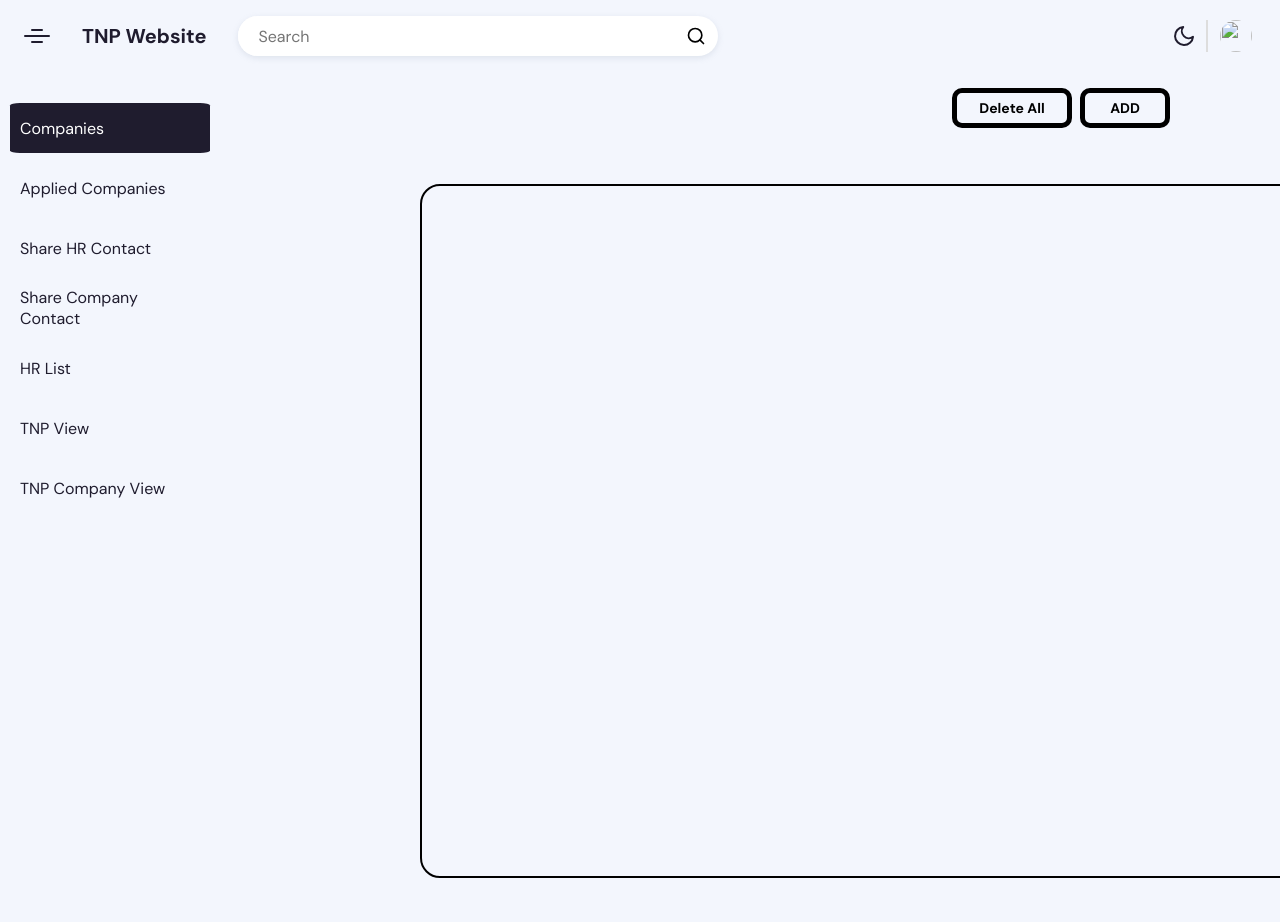
After one commit to hiteshkumar8642/tnp_website, a Django app: page /dashboard/tnp_company_view/ in a window 1280 px wide. The commit adds this page. Run offline with Django 5.2, Linux system fonts and the light colour scheme; data that the repository does not hold is empty.

Commit message:
tnp_company_view_added

```diff
--- a/dashboard/urls.py
+++ b/dashboard/urls.py
@@ -6,8 +6,10 @@ urlpatterns = [
     path('', views.dashboard, name='dashboard'),
     path('company_contacts/',views.handle_comapany_contact,name='company_contacts'),
     path('hr_contacts/',views.handle_hr_contact,name='hr_contacts'),
-    path('hr_list/',views.print_list,name="hr_list"),
+    path(',/',views.print_list,name="hr_list"),
     path('tnp_view/',views.tnp_view,name="tnp_view"),
     path('dlt_all/',views.delete_all_contact,name="dlt_all"),
-    # path('transfer_contact/',views.transfer_contact,name="transfer_contact")
+    path('transfer_contact/<int:hr_id>',views.transfer_contact,name="transfer_contact"),
+    path('tnp_company_view/',views.tnp_company_view,name="tnp_company_view"),
+    path('delete_all_company_contact/',views.delete_all_company_contact,name="delete_all_company_contact")
 ]
--- a/dashboard/views.py
+++ b/dashboard/views.py
@@ -6,14 +6,10 @@ from django.shortcuts import render, get_object_or_404
 from django.contrib.auth.views import LoginView
 from .models import College
 from django.http import HttpResponse
-from dashboard.models import Shared_Company,Shared_HR_contact,UserDetails,Announcement,Application
+from dashboard.models import Shared_Company,Shared_HR_contact,UserDetails,HRContact
 
 def dashboard(request):
-    if request.user.is_authenticated:
-        announcement = Announcement.objects.all().order_by('created')[:10]
-        application = Application.objects.all().order_by('created')
-        print(application[0])
-        return render(request,'dashboard/companies.html',{'application':application , 'announcement':announcement})
+    return render(request,'dashboard/companies.html')
 
 def company_contact(request):
     return render(request,'company_contact.html')
@@ -31,15 +27,13 @@ def handle_comapany_contact(request):
         is_company = request.POST.get('is_company')
         locations = request.POST.get('location-id')
         users = request.user
-        user_id = users.id
-        user_details = get_object_or_404(UserDetails, user=users)
-        branch = user_details.college_branch
+        branch = users.userdetails.college_branch
 
         res = Shared_Company.objects.filter(company_name=company_name).exists()
         if res==True:
             return render(request,'dashboard/company_contact.html',{'msg':'Company Already Exist !!!'})
         else:
-            comp_db_obj = Shared_Company(company_name=company_name,company_email=comp_email,company_contact=comp_contact,ctc=ctc,college_visited=clg_visited,type=selected_options,is_company=is_company,location=locations,college_branch=branch,student_id=user_id)
+            comp_db_obj = Shared_Company(company_name=company_name,company_email=comp_email,company_contact=comp_contact,ctc=ctc,college_visited=clg_visited,type=selected_options,is_company=is_company,location=locations,college_branch=branch,user=users)
             comp_db_obj.save()
             return render(request,'dashboard/company_contact.html',{'msg':'Data Saved Successfully.'})
     else:
@@ -61,23 +55,16 @@ def handle_hr_contact(request):
 
         users = request.user
         print(users.userdetails.college_branch)
-        # # user_id = users.id
-        # # user_id = User.objects.get(id=request.user)
-        # # print(user_id)
-        # user_details = UserDetails.objects.get(user=users)
-        # branch = user_details.college_branch
-
-
-        # res = Shared_HR_contact.objects.filter(company_name=company_name,name=name).exists()
-        # if res == True:
-        #     return render(request,'dashboard/company_contact.html',{'msg':'Company Already Exist !!!'})
-        # else:
         hr_db_obj = Shared_HR_contact(name=name, company_name=company_name, email=email, contact_number=contact_number,linkedin_id=linkedin,college_branch=users.userdetails.college_branch,user=users)
         hr_db_obj.save()
         return redirect(request.path,{'msg':'Data Saved successfully!!!!'})
     else:
         print("devvrat")
         return render(request , 'dashboard/hr_contact.html')
+
+
+
+# TNP View of HR contact
 
 def print_list(request):
     res = Shared_HR_contact.objects.all()
@@ -91,4 +78,25 @@ def delete_all_contact(request):
     Shared_HR_contact.objects.all().delete()
     return render(request,'dashboard/tnp_view.html')
 
-# def transfer_contact(request):
+def transfer_contact(request,hr_id):
+    sh_hr_obj =  Shared_HR_contact.objects.get(id=hr_id)
+    name = sh_hr_obj.name
+    company = sh_hr_obj.company_name
+    email = sh_hr_obj.email
+    contact = sh_hr_obj.contact_number
+    linked = sh_hr_obj.linkedin_id
+    clg_branch = sh_hr_obj.college_branch
+    # hr_cont_obj = HRContact(name=name, company_name=company_name, email=email, contact_number=contact_number,linkedin_id=linkedin,college_branch=users.userdetails.college_branch,user=users)
+
+    return render(request,'dashboard/tnp_view.html')
+
+
+# TNP View of Company Details
+
+def tnp_company_view(request):
+    res = Shared_Company.objects.all()
+    return render(request,'dashboard/tnp_company_view.html',{'company_list':res})
+
+def delete_all_company_contact(request):
+    Shared_Company.objects.all().delete()
+    return render(request,'dashboard/tnp_view.html')
--- /dev/null
+++ b/static/css/tnp_company_view.css
@@ -0,0 +1,104 @@
+#tnp-main{
+    display: flex;
+    flex-direction: column;
+    height: 100%;
+    width: 100%;
+}
+
+#tnp-header{
+	width: 100%;
+	height: 200px;
+	display: flex;
+	/* background-color: rgb(0, 81, 255); */
+  justify-content: flex-end;
+  padding-right: 150px;
+}
+
+#scroll-bg{
+  /* background-color:rgb(216, 223, 240); */
+  align-items: center;
+  width: 900px;
+  margin-top: 20px;
+  margin-left: 200px;
+  margin-bottom: 20px;
+  padding: 80px auto;
+  border: 2px solid black;
+  border-radius: 20px;
+}
+
+#scroll-div{
+  width: 700px;
+  margin: 20px 20px 20px 90px;
+  /* background-color:greenyellow; */
+  height: 650px;
+  overflow: hidden;
+  overflow-y: scroll;
+
+}
+
+#scroll-object{
+  margin-left: 10px;
+  margin-top: 10px;
+  margin-bottom: 10px;
+  padding-left: 20px;
+  color:white;
+  font-family: "Helvetica Neue",Helvetica,Arial;
+  font-size: 30px;
+}
+
+.assing-btn{
+  /* border: 10px black solid; */
+  height: 40px;
+  width: 120px;
+  font-size: 20px;
+  border-radius: 10px;
+  background-color:rgb(226, 169, 169);
+}
+
+.card-hr{
+	width: 600px;
+	height: 300px;
+	padding: 10px 10px 10px 10px;
+	background-color: rgb(88, 222, 243);
+	color: black;
+	font-size:18px;
+	border-radius: 10px;
+	border: 1px solid;
+}
+
+.view-btn{
+	color: black;
+	font-size:14px;
+	font-weight:bold;
+}
+
+#btn-add{
+	width: 90px;
+  height: 40px;
+	border-radius: 10px;
+	border: 5px solid
+}
+
+#btn-submit-hr-contact{
+	width: 170px;
+	border-radius: 10px;
+	border: 5px solid
+}
+
+#btn-dlt-all{
+	width: 120px;
+	border-radius: 10px;
+	border: 5px solid;
+  height: 40px;
+}
+
+#all-tnp-btn{
+	margin-top: 20px;
+	margin-left: 40px;
+	width: 500px;
+	height: 50px;
+	/* background-color:rgb(194, 103, 103); */
+	display: flex;
+    justify-content:center;
+    align-items:center;
+}
--- a/templates/dashboard/base.html
+++ b/templates/dashboard/base.html
@@ -63,6 +63,9 @@
         <a href="{% url 'tnp_view' %}" class="app-sidebar-link">
           TNP View
         </a>
+        <a href="{% url 'tnp_company_view' %}" class="app-sidebar-link">
+          TNP Company View
+        </a>
       </div>
       {%block content%}
       {%endblock%}
--- /dev/null
+++ b/templates/dashboard/tnp_company_view.html
@@ -0,0 +1,51 @@
+{% extends 'dashboard/base.html' %}
+{% load static %}
+{% block title %} TNP_Company_view {% endblock%}
+{%block head%}
+<link href="{%static 'css/tnp_company_view.css' %}" rel="stylesheet">
+{%endblock%}
+{% block content %}
+    <div id="tnp-main">
+        <div id="tnp-header">
+            <form action="{% url 'delete_all_company_contact' %}" method="post">
+                {% csrf_token %}
+                <button id="btn-dlt-all" class="view-btn" type="submit" > Delete All</button>
+            </form>
+            <button id="btn-add"  class="view-btn" onclick="redirectToPage()"> ADD </button>
+        </div>
+    <div id="tnp-view-cont">
+        <div id="tnp-cont1">
+            <div id="scroll-bg">
+                <div id="scroll-div">
+                    <div id="scroll-object">
+                         {% for cmp in company_list %}
+                            <div class="card-hr">
+                                Company Name : {{cmp.company_name}}<br>
+                                Email : {{cmp.company_email}}<br>
+                                Contact Number : {{cmp.company_contact}}<br>
+                                CTC : {{cmp.ctc}}<br>
+                                College Visted : {{cmp.college_visted}}<br>
+                                Type : {{cmp.type}}<br>
+                                Offering : {{cmp.is_company}}<br>
+                                Location : {{cmp.location}}<br>
+                                College Branch : {{cmp.college_branch}}<br>
+                                Student ID : {{cmp.user}}<br>
+                                <div id="all-tnp-btn">
+                                    <a href="{% url 'hr_list' %}"><button id="btn-submit-hr-contact"  class="view-btn">Submit to HR contact</button></a>
+                                </div>
+                            </div>
+                            <br>
+                        {% endfor %}
+                    </div>
+                </div>
+            </div>
+        </div>
+    </div>
+    </div>
+    {% comment %} <script src="https://ajax.googleapis.com/ajax/libs/jquery/3.5.1/jquery.min.js"></script> {% endcomment %}
+    <script>
+        function redirectToPage() {
+            window.location.href = "http://127.0.0.1:8000/dashboard/company_contacts/";
+        }
+    </script>
+{% endblock content %}
--- a/templates/dashboard/tnp_view.html
+++ b/templates/dashboard/tnp_view.html
@@ -28,7 +28,7 @@
                                 College Branch : {{hr.college_branch}}<br>
                                 Student ID : {{hr.user}}<br>
                                 <div id="all-tnp-btn">
-                                    <a href="{% url 'hr_list' %}"><button id="btn-submit-hr-contact"  class="view-btn">Submit to HR contact</button></a>
+                                    <a href="{% url 'transfer_contact' hr_id=hr.id  %}"><button id="btn-submit-hr-contact"  class="view-btn">Submit to HR contact</button></a>
                                 </div>
                             </div>
                             <br>
```
